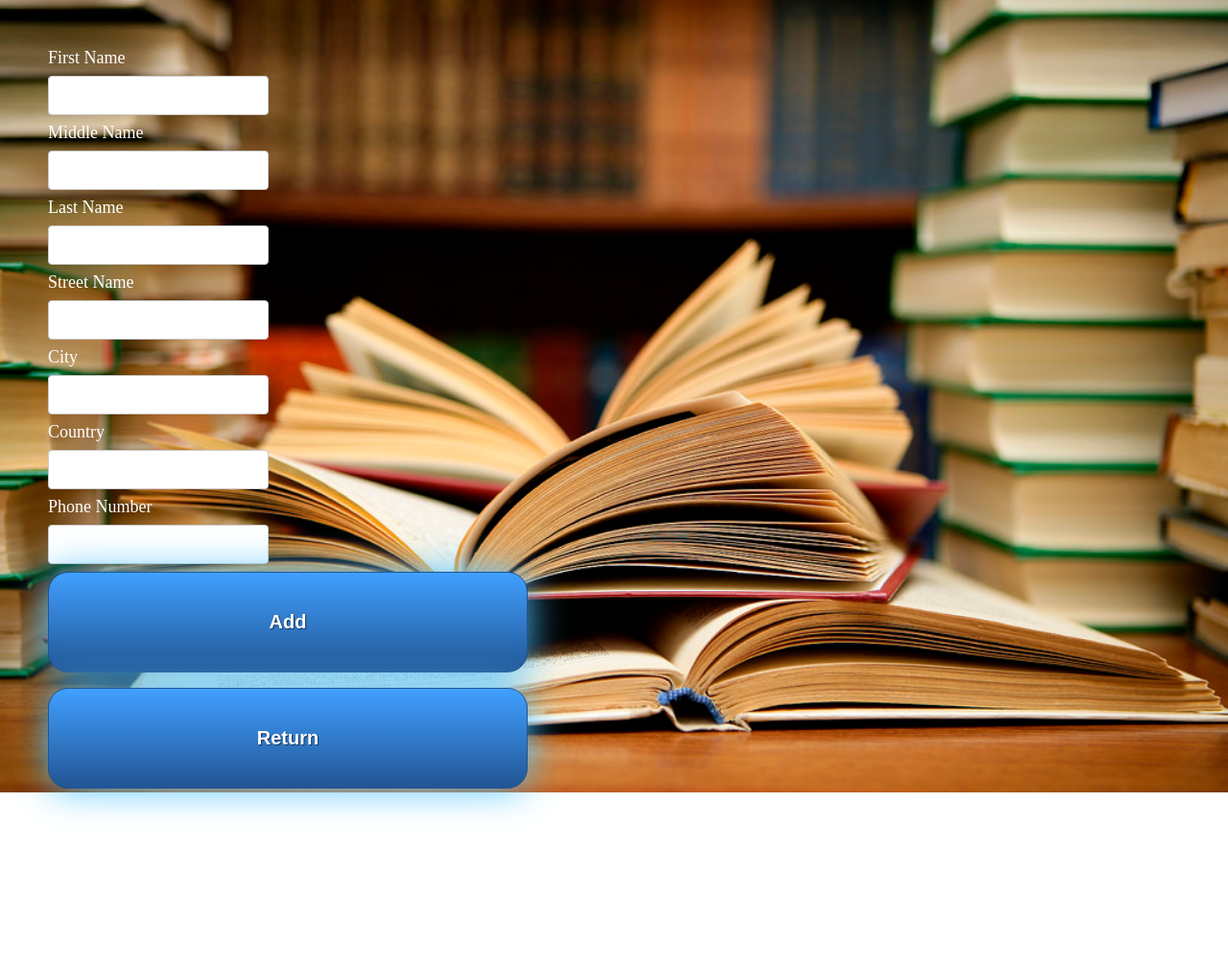
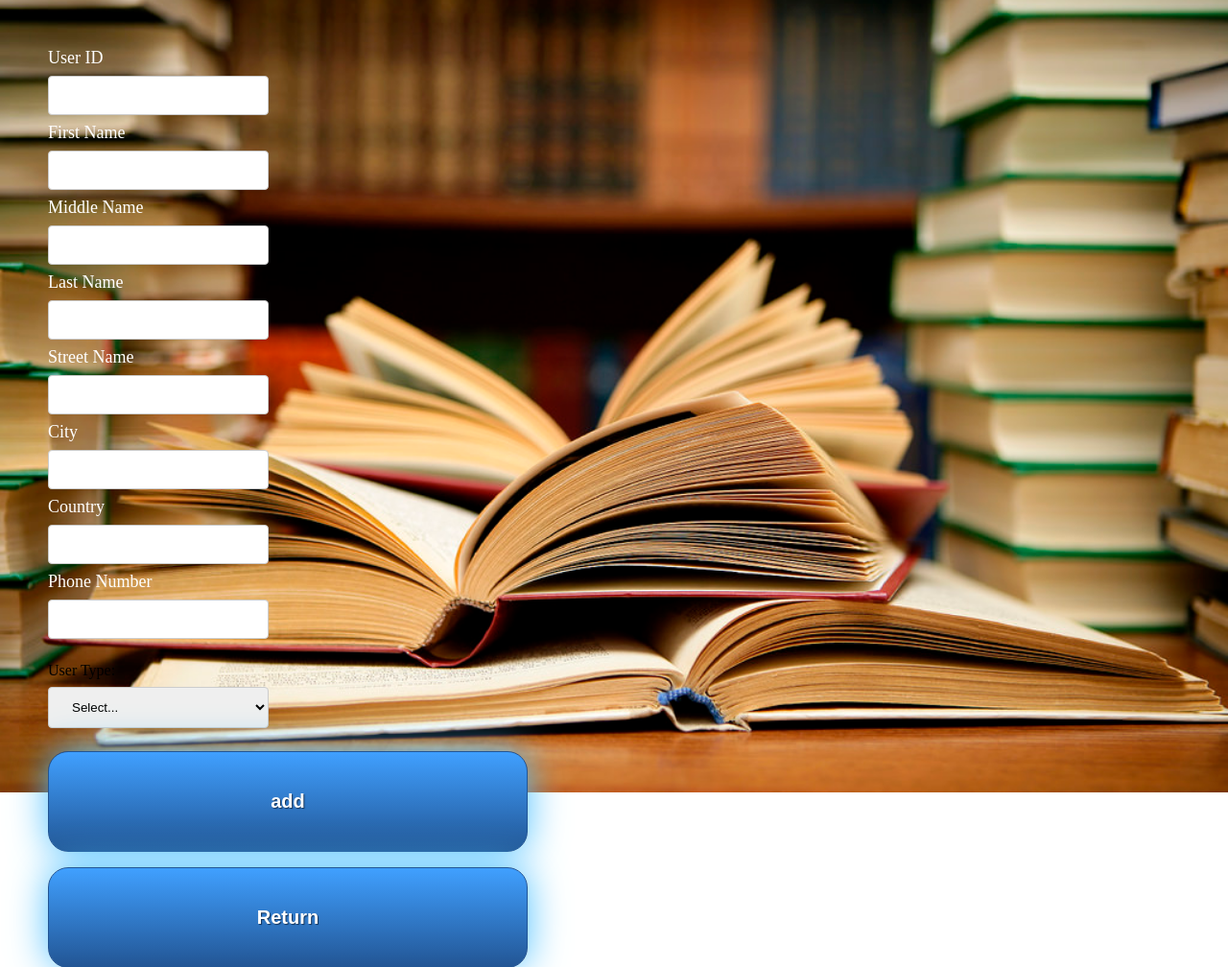
Before and after one commit to eddyxq/471, a PHP site: page /adminAddUser.php in a window 1280 px wide. Shown: the top 1008 px of the page at 96% size. Before the commit the page ends 848 px from the top, so only its background shows below. Run offline with PHP 8.4, Linux system fonts and the light colour scheme.

Commit message:
Adding user includes ID and adds a member

```diff
--- a/webserver/adminAddUser.php
+++ b/webserver/adminAddUser.php
@@ -56,7 +56,10 @@
 	</style>
 	<body>
 		<div>
+
+
 			<form action="addingUser.php" method="post">
+			 <font size="4" color="#ffffff">User ID</font><input type="text" name="UserID"><br>
 			   <font size="4" color="#ffffff">First Name</font><input type="text" name="first_name"><br>
 			   <font size="4" color="#ffffff">Middle Name</font><input type="text" name="middle_name"><br>
 			   <font size="4" color="#ffffff">Last Name</font><input type="text" name="last_name"><br>
@@ -64,7 +67,18 @@
 			   <font size="4" color="#ffffff">City</font><input type="text" name="city"><br>
 			   <font size="4" color="#ffffff">Country</font><input type="text" name="country"><br>
 			   <font size="4" color="#ffffff">Phone Number</font><input type="text" name="phone_number"><br>
-			   <input type="submit" value="Add">
+
+
+				<p>
+				User Type:
+				<select name="formUserType">
+				<option value="">Select...</option>
+				<option value="member">Member</option>
+				  <option value="Librarian">Librarian</option>
+				</select>
+				</p>
+
+				 <input type="submit" value="add">
 			</form>
 
 			<form action="admin.php">
--- a/webserver/librarian.php
+++ b/webserver/librarian.php
@@ -7,7 +7,7 @@
 				<h1><p><font size="7" color="#ffffff">Welcome Back Librarian</font></p></h1>
 
 				<a class="button" href="underconstruction.php">Search Book</a>
-				<a class="button" href="underconstruction.php">Search Member</a>
+				<a class="button" href="searchMemberEnterID.php">Search Member</a>
 				<a class="button" href="lendbook.php">Lend Book</a>
 				<a class="button" href="returnbook.php">Return Book</a>
 				<a class="button" href="addInventory.php">Add to Inventory</a>
--- a/webserver/searchUser.php
+++ b/webserver/searchUser.php
@@ -29,14 +29,13 @@
 									. "    `member`,\n"
 									. "    `borrows`\n"
 									. "WHERE\n"
-									. "    member.UserID = 1 AND member.UserID = borrows.UserID AND borrows.Date_Returned = 00-00-0000\n"
+									. "    member.UserID = '".$UserID."' AND member.UserID = user.UserID  AND member.UserID = borrows.UserID AND borrows.Date_Returned = 00-00-0000\n"
 									. "GROUP BY\n"
 									. "    UserID\n"
 									. "HAVING\n"
 									. "    Numb_Of_Books_Borrowed > 0");
 
 		echo '<style type="text/css">'.file_get_contents('main.css').'</style>';
-
 		echo "<table border='1'>
 		<tr>
 		<th>User ID</th>
```
Also changed, not shown: webserver/addingUser.php (+15 -2 lines).
